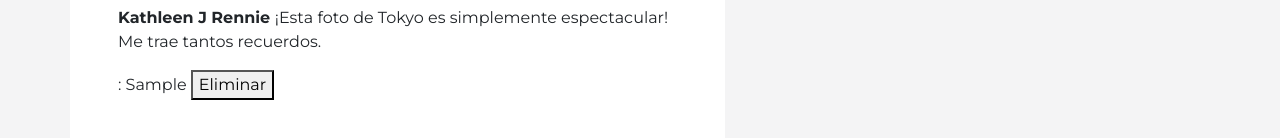
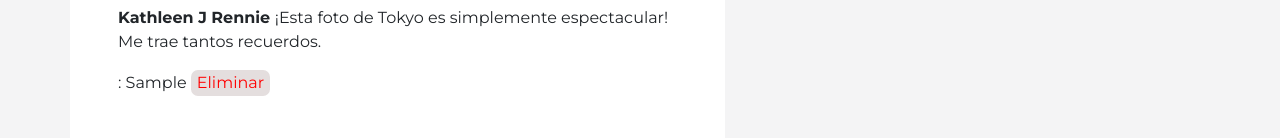
Before and after one commit to matiasbruna/Tp2-Globo-VueJs, a Vue app: page / in a window 1280 px wide. Both pictures are taken after typing "Sample" into the empty fields and a click on the button "Comentar". Shown: the part 1181-1319 px from the top of the page. Built offline with nearby package versions, Linux system fonts and the light colour scheme.

Commit message:
Agregando metodo eliminar comentario y dando funcionalidad tambien se dieron estilos al boton eliminar

```diff
--- a/src/components/PublicacionesGlobo.vue
+++ b/src/components/PublicacionesGlobo.vue
@@ -24,12 +24,11 @@
         <div class="container" id="divComentarios">
             <p class="comment" v-for = "(arrayComentario, index) in arrayComentarios" :key="index">
                {{ arrayComentario.usuario}} : {{ arrayComentario.comentario }}
-               <!-- <button @click="handleClick" :disabled="isDisabled">{{ buttonText }}</button> -->
-               <button >Eliminar</button>
+
+               <button class="btn-eliminarCometario" @click="EliminarComentarios(index)">Eliminar</button>
             </p>
         </div>
         <form @submit.prevent="AgregarComentarios">
-
 
             <div class="container mt-5 mb-0 p-0">
                 <input v-model="comentario" class="form-control-sm comment mb-0" type="text" id="txtComentarios"
@@ -67,7 +66,9 @@ export default{
           comentario:"",
           arrayComentarios:[],
           errores:"",
-          ColorErrores:"red"
+          ColorErrores:"red",
+
+
         }
     },
     methods:
@@ -102,13 +103,10 @@ export default{
                 this.errores="Debe ingresar un comentario!!"
             }
         },
-        // EliminarComentarios(){
+        EliminarComentarios(Index){
 
-        //     this.arrayComentarios.Remove({
-
-        //     })
-
-        // }
+            this.arrayComentarios.splice(Index, 1);
+        }
 
     }
 }
```
